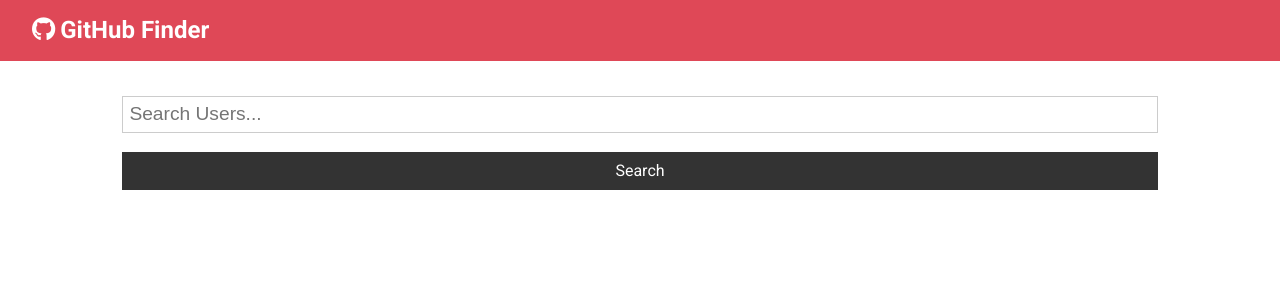
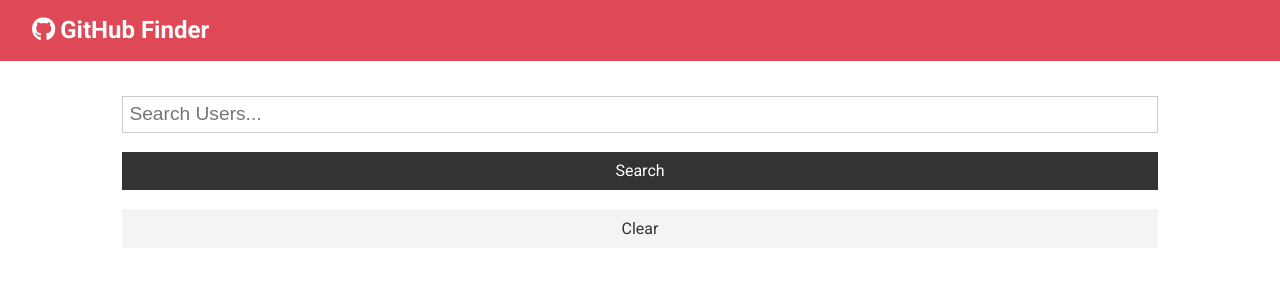
Before and after one commit to ali-fadaei23/github-finder, a React (Create React App) app: page / in a window 1280 px wide. Shown: the top 300 px of the page. Built offline with nearby package versions, Linux system fonts and the light colour scheme.

Commit message:
Add clear btn

```diff
--- a/src/App.js
+++ b/src/App.js
@@ -20,12 +20,14 @@ class App extends Component {
     this.setState({ users: res.data.items, loading: false });
   };
 
+  clearUsers = () => this.setState({ users: [], loading: false });
+
   render() {
     return (
       <div className='App'>
         <Navbar />
         <div className='container'>
-          <Search searchUsers={this.searchUsers} />
+          <Search searchUsers={this.searchUsers} clearUsers={this.clearUsers} />
           <Users loading={this.state.loading} users={this.state.users} />
         </div>
       </div>
--- a/src/components/layout/Navbar.jsx
+++ b/src/components/layout/Navbar.jsx
@@ -1,7 +1,7 @@
 import React from "react";
 import PropTypes from "prop-types";
 
-const Navbar = ({ icon, title }) => {
+const Navbar = ({ icon = "fa-brands fa-github", title = "GitHub Finder" }) => {
   return (
     <nav className='navbar bg-primary'>
       <h1>
@@ -12,14 +12,9 @@ const Navbar = ({ icon, title }) => {
   );
 };
 
-Navbar.defaultProps = {
-  title: "GitHub Finder",
-  icon: "fa-brands fa-github",
-};
-
 Navbar.propTypes = {
-  title: PropTypes.string.isRequired,
-  icon: PropTypes.string.isRequired,
+  title: PropTypes.string,
+  icon: PropTypes.string,
 };
 
 export default Navbar;
--- a/src/components/users/Search.jsx
+++ b/src/components/users/Search.jsx
@@ -8,6 +8,7 @@ export class Search extends Component {
 
   static propTypes = {
     searchUsers: PropTypes.func.isRequired,
+    clearUsers: PropTypes.func.isRequired,
   };
 
   onChange = (e) => this.setState({ [e.target.name]: e.target.value });
@@ -20,6 +21,7 @@ export class Search extends Component {
 
   render() {
     return (
+      <div>
         <form className='form' onSubmit={this.onSubmit}>
           <input
             type='text'
@@ -35,6 +37,13 @@ export class Search extends Component {
             className='btn btn-dark btn-block'
           />
         </form>
+        <button
+          className='btn btn-light btn-block'
+          onClick={this.props.clearUsers}
+        >
+          Clear
+        </button>
+      </div>
     );
   }
 }
```
Lines whose indentation alone changed are shown as unchanged.
